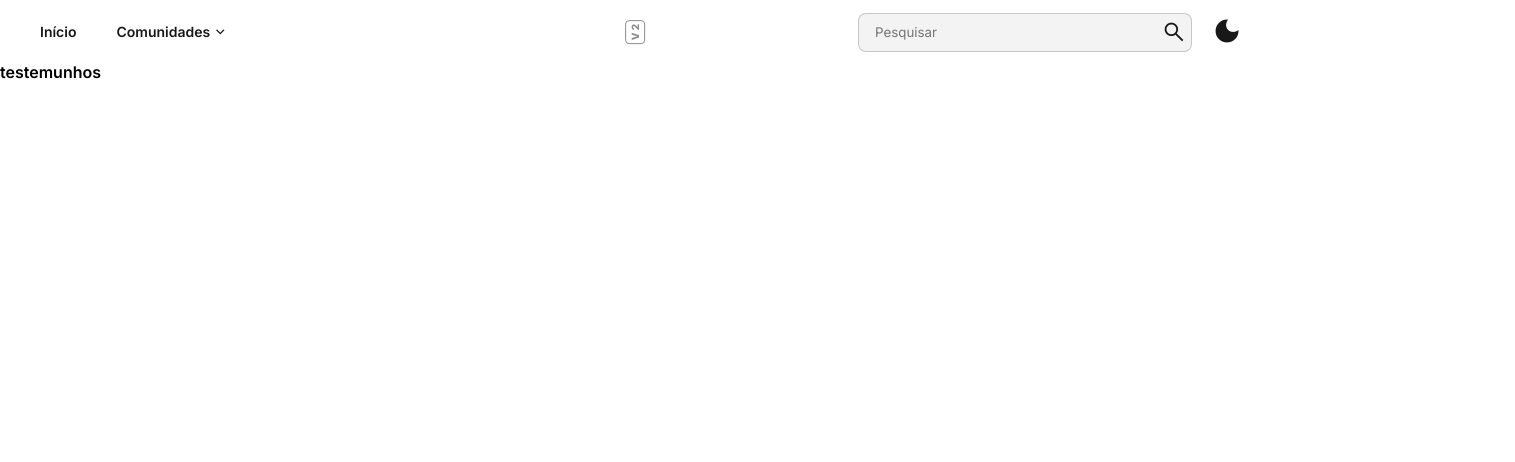
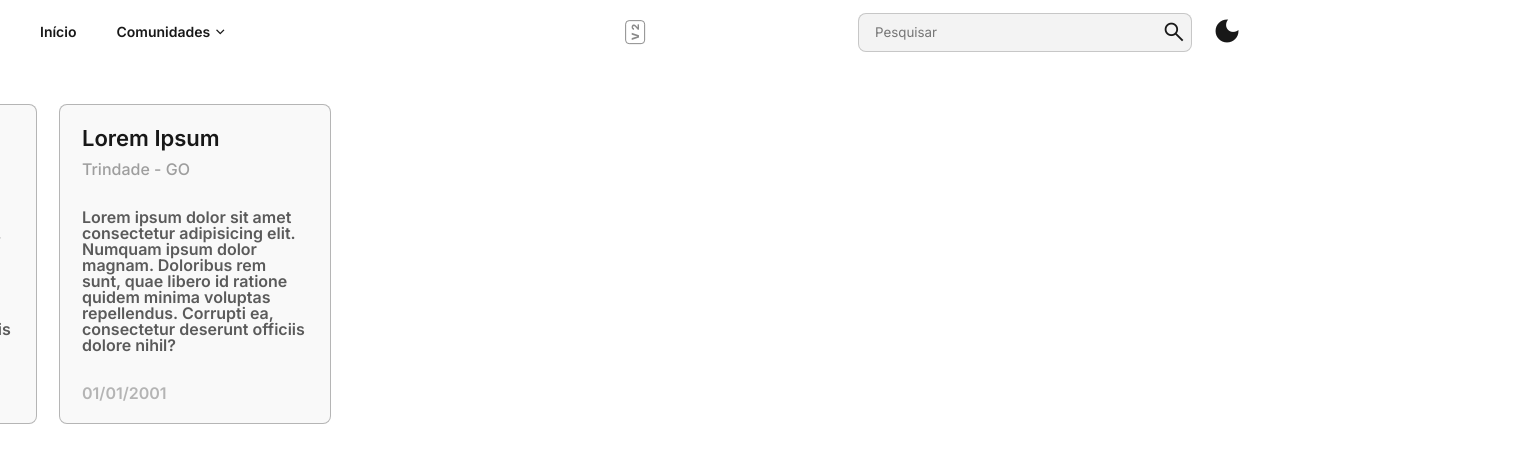
Before and after one commit to seshborges/paroquiaFrontEnd, a React (Vite) app: page /testemunhos in a window 1280 px wide. Shown: the top 462 px of the page, 1515 px wide, since content can reach past the window. Built offline with nearby package versions, Linux system fonts and the light colour scheme.

Commit message:
varias alterações

```diff
--- a/src/App.tsx
+++ b/src/App.tsx
@@ -1,11 +1,6 @@
 import { useEffect, useState } from 'react'
 import { ThemeProvider } from 'styled-components';
-import Roteamento from './Global/Routes'
-import styled from 'styled-components'
-
-import { BrowserRouter, MemoryRouter as Router, Routes, Route } from 'react-router-dom';
-
-import Testemunhos from './application/pages/testemunhos'
+import Roteamento from './Routes'
 
 import './Global/Normalize.styles.css'
 import './Global/Global.styles.css'
@@ -30,6 +25,19 @@ const darkTheme = {
   maxWidth: '1750px',
   padding: '40px',
 };
+
+// Create Global Style
+
+import { createGlobalStyle } from 'styled-components'
+
+const GlobalStyle = createGlobalStyle`
+  body {
+    background: rgba(${(props: any) => props.theme.background});
+    color: rgba(${(props: any) => props.theme.contrast});
+  }
+`
+
+// Application
 
 function App() {
   const [isDarkTheme, setDarkTheme] = useState(false)
@@ -67,14 +75,9 @@ function App() {
 
   return (
     <ThemeProvider theme={isDarkTheme ? darkTheme : lightTheme}>
+      <GlobalStyle/>
       <Header toggleTheme={toggleTheme} />
-      <BrowserRouter>
-        <Routes>
-          <Route path="/" element={<p>home</p>} />
-          <Route path="/forteste" element={<p>teste</p>} />
-          <Route path="/testemunhos" element={<p>testemunhos</p>} />
-        </Routes>
-      </BrowserRouter>
+      <Roteamento/>
     </ThemeProvider>
   )
 }
--- a/src/Global/Global.styles.css
+++ b/src/Global/Global.styles.css
@@ -4,6 +4,11 @@
   'wght' 400,
   'GRAD' 200,
   'opsz' 48
+}
+
+.mainContainer{
+  width: 100%;
+  background: red;
 }
 
 /* main{
--- /dev/null
+++ b/src/Global/Main.styles.tsx
@@ -0,0 +1,21 @@
+import styled from "styled-components";
+
+export const Container = styled.div`
+  background-color: rgba(${props => props.theme.background});
+  display: flex;
+  flex-direction: column;
+  align-items: center;
+  /* justify-content: center; */
+  width: 100%;
+  /* background: red; */
+`
+
+export const Content = styled.div`
+  box-sizing: border-box;
+  width: 1750px;
+  margin-top: 40px;
+
+  @media screen and (max-width: 1200px){
+    width: 100%;
+  }
+`
--- a/src/Global/Normalize.styles.css
+++ b/src/Global/Normalize.styles.css
@@ -56,3 +56,7 @@ button{
 	outline: none;
 	cursor: pointer;
 }
+
+.mainContainer{
+	background-color: red !important;
+}
--- /dev/null
+++ b/src/Routes.tsx
@@ -0,0 +1,15 @@
+import { MemoryRouter as Router, Routes, Route } from 'react-router-dom';
+
+import Testemunhos from './application/pages/testemunhos'
+import Home from './application/pages/home'
+
+const Rotas = () => {
+  return(
+    <Routes>
+      <Route path="/" element={<Home/>} />
+      <Route path="/testemunhos" element={<Testemunhos/>} />
+    </Routes>
+  )
+}
+
+export default Rotas
--- /dev/null
+++ b/src/application/components/card/card.tsx
@@ -0,0 +1,132 @@
+import styled from 'styled-components'
+
+const MainCards = styled.div`
+  display: flex;
+  gap: 22px;
+
+  @media screen and (max-width: 1200px){
+    width: 100%;
+    display: flex;
+    flex-direction: column;
+  }
+`
+
+const CardContainer = styled.div`
+  width: 270px;
+  height: auto;
+  background: rgba(${props => props.theme.contrast}, 0.025);
+  border: 1px solid rgba(${props => props.theme.contrast}, 0.3);
+  border-radius: 8px;
+  overflow: hidden;
+
+  cursor: pointer;
+
+  @media screen and (max-width: 1200px) {
+    box-sizing: border-box;
+    width: 100%;
+    /* border: 0px; */
+  }
+
+
+  transition: 0.1s;
+  transition-property: transform;
+
+  :hover{
+    transform: translateY(-5px);
+  }
+
+  .cardImage{
+    width: 100%;
+    height: 300px;
+    /* border-radius: 8px; */
+    overflow: hidden;
+
+    img{
+      width: 100%;
+      height: 100%;
+      object-fit: cover;
+    }
+  }
+
+  .cardContent{
+    display: flex;
+    flex-direction: column;
+  }
+
+  .cardAuthor{
+    display: flex;
+    flex-direction: column;
+    gap: 12px;
+
+    .name{
+      font-size: 22px;
+    }
+
+    .city{
+      opacity: 0.4;
+      font-weight: 500;
+    }
+  }
+
+  .cardBottom{
+    /* margin-top: 8px; */
+    display: flex;
+    flex-direction: column;
+    box-sizing: border-box;
+    padding: 22px;
+    gap: 32px;
+
+    .cardMessage{
+      opacity: 0.7;
+    }
+
+    .cardDate{
+      opacity: 0.3;
+    }
+  }
+`
+
+const Card = (props: any) => {
+  const cardItems = props.items
+
+  return(
+    <>
+      <MainCards>
+        {
+          cardItems.map((el: any, i: any) =>
+            <CardContainer>
+              <div className="cardContent">
+                <div className="cardTop">
+                  {
+                    el.image &&
+                    <div className="cardImage">
+                      <img src={el.image} alt="" />
+                    </div>
+                  }
+                </div>
+                <div className="cardBottom">
+                  <div className="cardAuthor">
+                    <div className="name">
+                      <span>{el.name}</span>
+                    </div>
+                    <div className="city">
+                      <span>{el.city}</span>
+                    </div>
+                  </div>
+                  <div className="cardMessage">
+                    <span>{el.message}</span>
+                  </div>
+                  <div className="cardDate">
+                    <span>{el.date}</span>
+                  </div>
+                </div>
+              </div>
+            </CardContainer>
+          )
+        }
+      </MainCards>
+    </>
+  )
+}
+
+export default Card
--- /dev/null
+++ b/src/application/components/separators/separator.tsx
@@ -0,0 +1,26 @@
+import styled from 'styled-components'
+
+const SeparatorMain = styled.div`
+
+`
+
+const SeparatorStyle1 = styled.div`
+
+`
+
+export const Separator1 = (props: any) => {
+
+  if(!props) {
+    throw new Error("Defina um texto: text={'Seu texto aqui'}");
+  }
+
+  return(
+    <SeparatorMain>
+      <SeparatorStyle1>
+        <span>
+          ${props}
+        </span>
+      </SeparatorStyle1>
+    </SeparatorMain>
+  )
+}
--- /dev/null
+++ b/src/application/pages/home.tsx
@@ -0,0 +1,35 @@
+import styled from 'styled-components'
+
+//
+
+import * as separators from '../components/separators/separator'
+
+//
+
+const MainContainer = styled.main`
+  height: 5000px;
+  width: 100%;
+  background-color: rgba(${props => props.theme.background});
+  color: rgba(${props => props.theme.contrast});
+  position: relative;
+
+  display: flex;
+  flex-direction: column;
+  align-items: center;
+
+  .MainContent{
+    width: 1200px;
+  }
+`
+
+const Page = () => {
+  return(
+    <MainContainer>
+      <div className="MainContent">
+
+      </div>
+    </MainContainer>
+  )
+}
+
+export default Page
--- /dev/null
+++ b/src/application/pages/testemunhos.tsx
@@ -0,0 +1,38 @@
+import styled from 'styled-components'
+import * as Main from '../../Global/Main.styles'
+import Card from '../components/card/card'
+
+const BannerContainer = styled.div`
+  width: 100%;
+`
+
+const createCardTeste = [
+  {
+    // "image": "https://via.placeholder.com/600x400",
+    "name": "Lorem Ipsum",
+    "city": "Trindade - GO",
+    "message": "Lorem ipsum dolor sit amet consectetur adipisicing elit. Numquam ipsum dolor magnam. Doloribus rem sunt, quae libero id ratione quidem minima voluptas repellendus. Corrupti ea, consectetur deserunt officiis dolore nihil?",
+    "date": "01/01/2001"
+  },
+  {
+    // "image": "https://via.placeholder.com/600x400",
+    "name": "Lorem Ipsum",
+    "city": "Trindade - GO",
+    "message": "Lorem ipsum dolor sit amet consectetur adipisicing elit. Numquam ipsum dolor magnam. Doloribus rem sunt, quae libero id ratione quidem minima voluptas repellendus. Corrupti ea, consectetur deserunt officiis dolore nihil?",
+    "date": "01/01/2001"
+  },
+]
+
+const Page = () => {
+  return(
+    <>
+      <Main.Container>
+        <Main.Content>
+          <Card items={createCardTeste}/>
+        </Main.Content>
+      </Main.Container>
+    </>
+  )
+}
+
+export default Page
```
Also changed, not shown: src/application/components/header/header.tsx (+6 -6 lines), src/main.tsx (+3 -4 lines), src/Global/Index.css (deleted).
